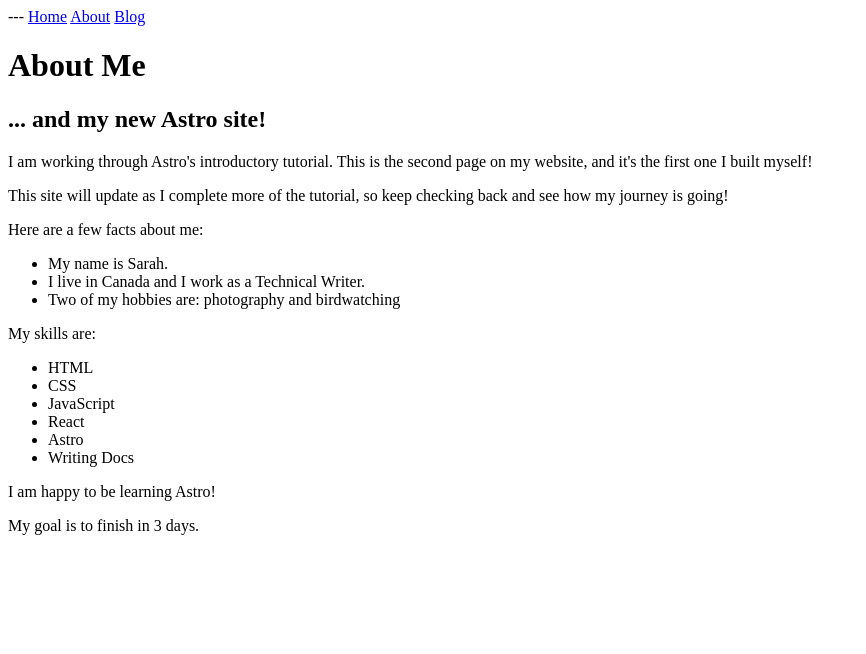
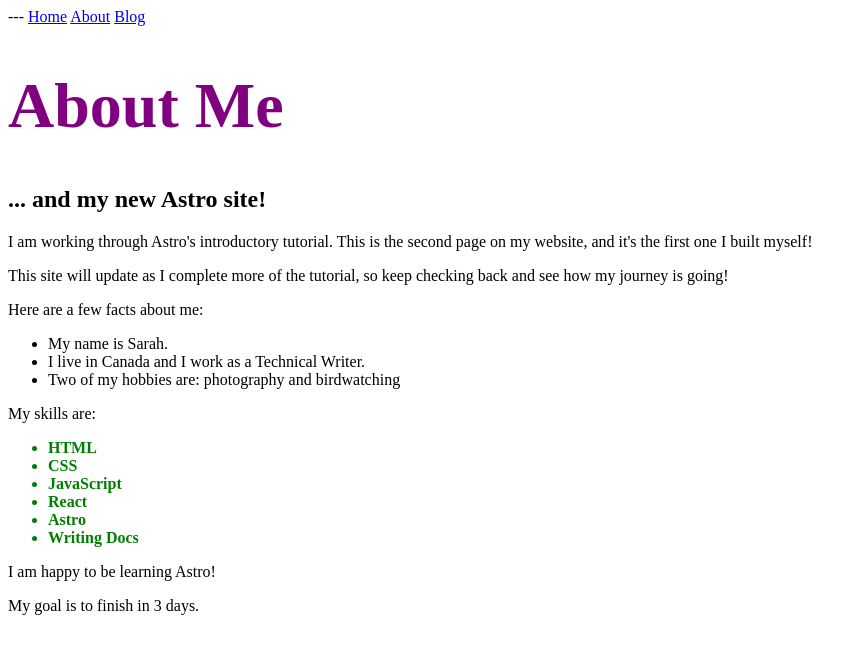
Before and after one commit to Knorgias/astro-blog, an Astro site: page /about in a window 1280 px wide. Shown: the whole page, without its empty margins (0-866 px from the left). Built offline with nearby package versions, Linux system fonts and the light colour scheme; Astro itself is replaced by a stand-in of ours.

Commit message:
add some style

```diff
--- a/src/pages/about.astro
+++ b/src/pages/about.astro
@@ -23,6 +23,16 @@ const goal = 3;
 		<meta name="viewport" content="width=device-width" />
 		<meta name="generator" content={Astro.generator} />
 		<title>{pageTitle}</title>
+    <style>
+      h1 {
+        color: purple;
+        font-size: 4rem;
+      }
+      .skill {
+        color: green;
+        font-weight: bold;
+      }
+    </style>
 	</head>
 	<body>
     <a href="/">Home</a>
@@ -46,7 +56,7 @@ const goal = 3;
     </ul>
     <p>My skills are:</p>
     <ul>
-      {skills.map((skill) => <li>{skill}</li>)}
+      {skills.map((skill) => <li class="skill">{skill}</li>)}
     </ul>
     {happy && <p>I am happy to be learning Astro!</p>}
 
```
